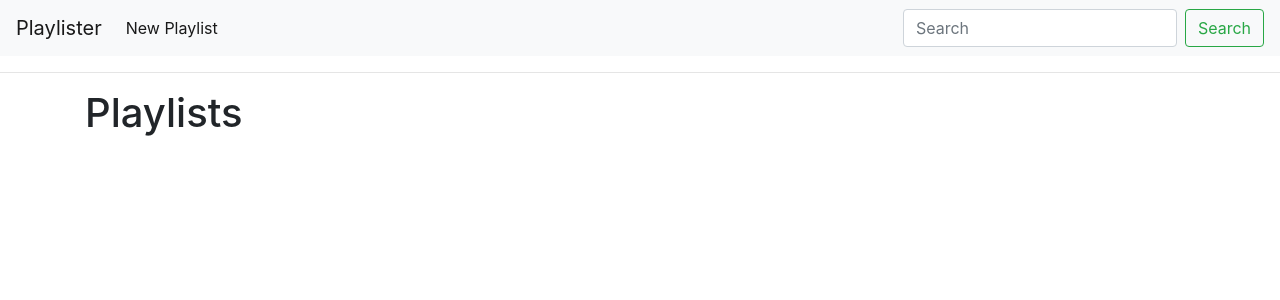
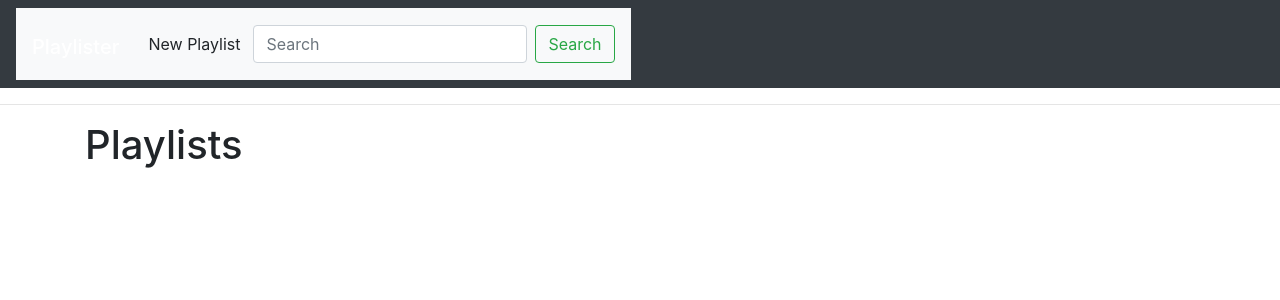
Before and after one commit to prathmesh-jagtap/Flask-Playlister-App, a Flask app: page / in a window 1280 px wide. Shown: the top 300 px of the page. Run offline with Flask 2, Linux system fonts and the light colour scheme; data that the repository does not hold is empty; some libraries are stand-ins or nearby versions.

Commit message:
navbar updated

```diff
--- a/templates/partials/navbar.html
+++ b/templates/partials/navbar.html
@@ -1,8 +1,9 @@
 <!--templates/partials/navbar.html-->
 
 <!--new-->
-<nav class="navbar navbar-expand-lg navbar-light bg-light">
-  <a class="navbar-brand" href="/">Playlister</a>
+<nav class="navbar navbar-dark bg-dark">
+    <nav class="navbar navbar-expand-lg navbar-light bg-light">
+  <h1><a class="navbar-brand" href="/">Playlister</a></h1>
   <button class="navbar-toggler" type="button" data-toggle="collapse" data-target="#navbarSupportedContent" aria-controls="navbarSupportedContent" aria-expanded="false" aria-label="Toggle navigation">
     <span class="navbar-toggler-icon"></span>
   </button>
@@ -10,7 +11,7 @@
   <div class="collapse navbar-collapse" id="navbarSupportedContent">
     <ul class="navbar-nav mr-auto">
       <li class="nav-item active">
-        <a class="nav-link" href="/playlists/new">New Playlist <span class="sr-only">(current)</span></a>
+        <a class="btn btn-default navbar-btn" href="/playlists/new">New Playlist <span class="sr-only">(current)</span></a>
       </li>
     </ul>
 
@@ -19,4 +20,5 @@
       <button class="btn btn-outline-success my-2 my-sm-0" type="submit">Search</button>
     </form>
   </div>
+ </nav>
 </nav>
```
